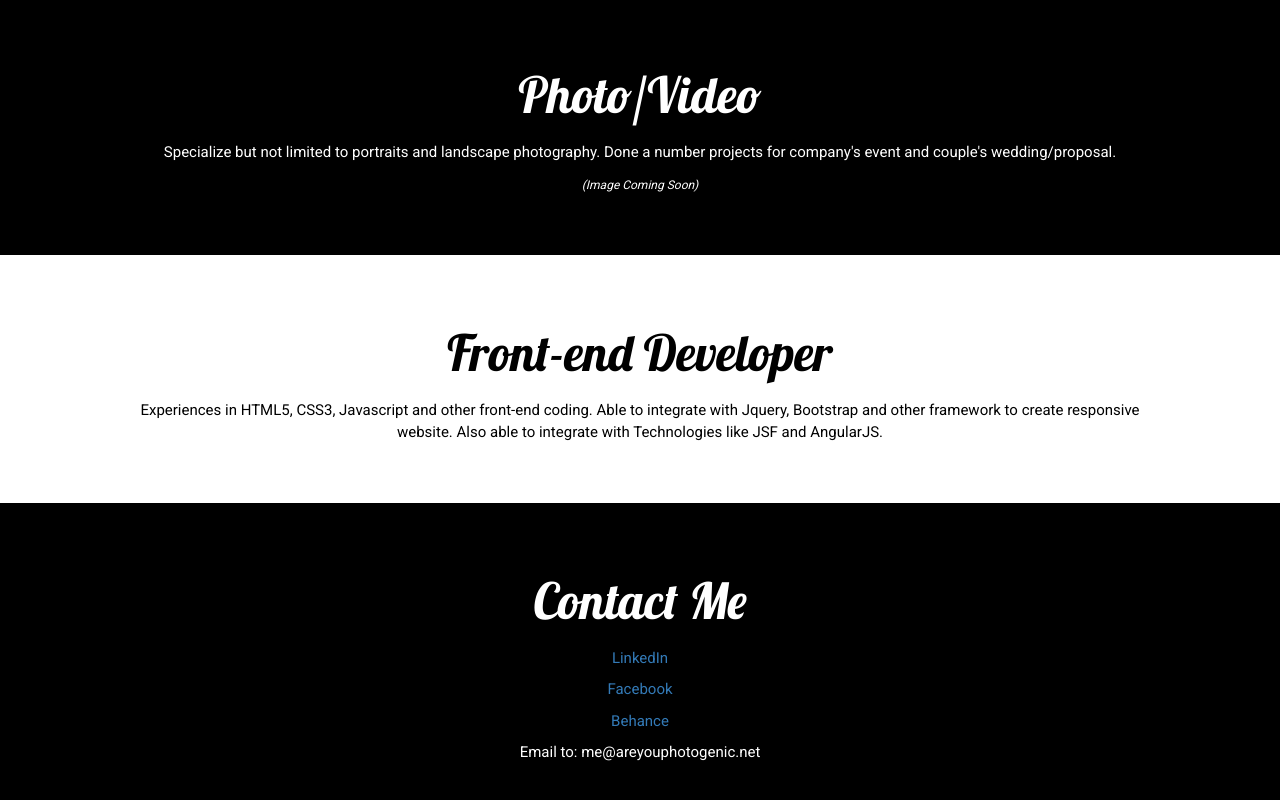
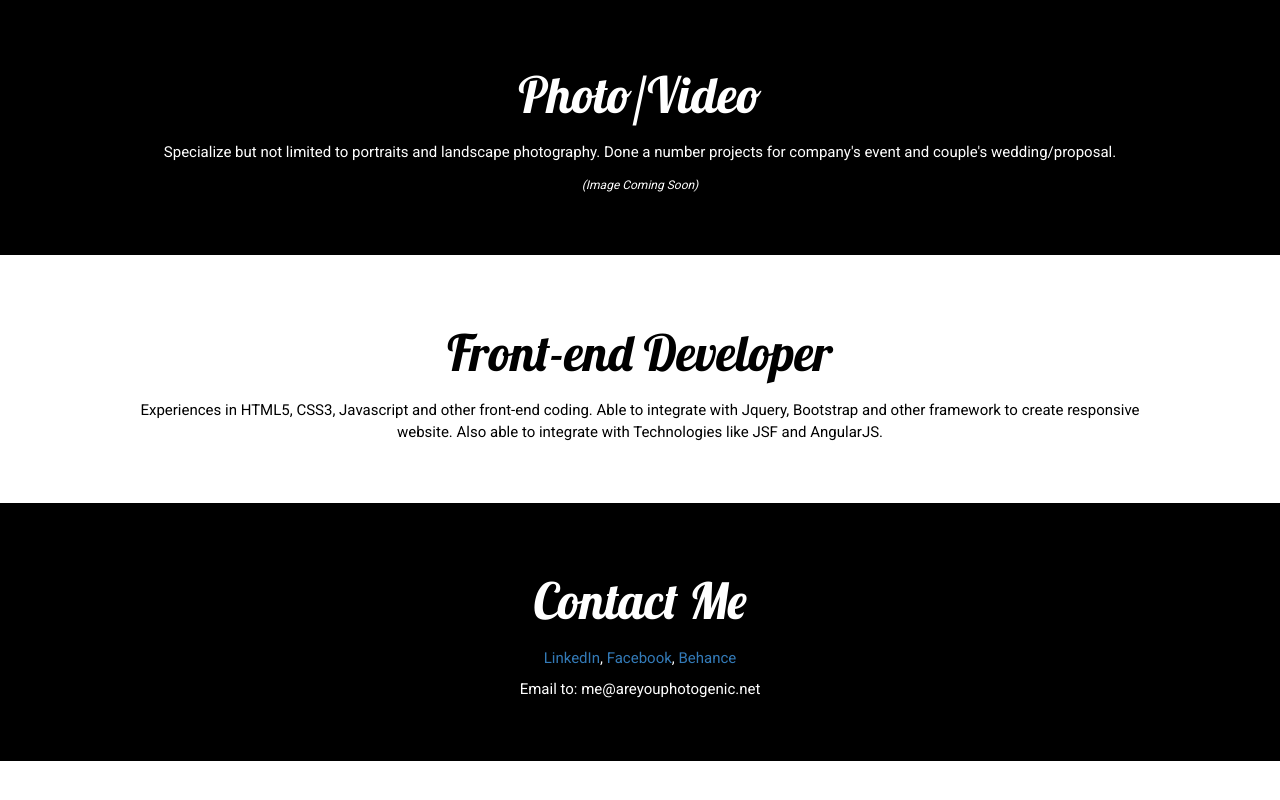
Before and after one commit to Delconi/Are-You-Photogenic, a plain HTML site: page index.html in a window 1280 px wide. Shown: the part 1182-1982 px from the top of the page. After the commit the page ends 1943 px from the top, so only its background shows below. Drawn offline with Linux system fonts and the light colour scheme.

Commit message:
Edited Format of Contact Me

```diff
--- a/index.html
+++ b/index.html
@@ -169,9 +169,7 @@
             <div class="row">
                 <div class="col-lg-12">
                     <h1>Contact Me</h1>
-					<p><a href="https://sg.linkedin.com/in/delconi">LinkedIn</a><p>
-					<p><a href="https://www.facebook.com/delconiatwork/">Facebook</a></p>
-					<p><a href="https://www.behance.net/areyouphotogenic">Behance</a></p>
+					<p><a href="https://sg.linkedin.com/in/delconi">LinkedIn</a>, <a href="https://www.facebook.com/delconiatwork/">Facebook</a>, <a href="https://www.behance.net/areyouphotogenic">Behance</a></p>
 					<p>Email to: me@areyouphotogenic.net</p>
                 </div>
             </div>
```
